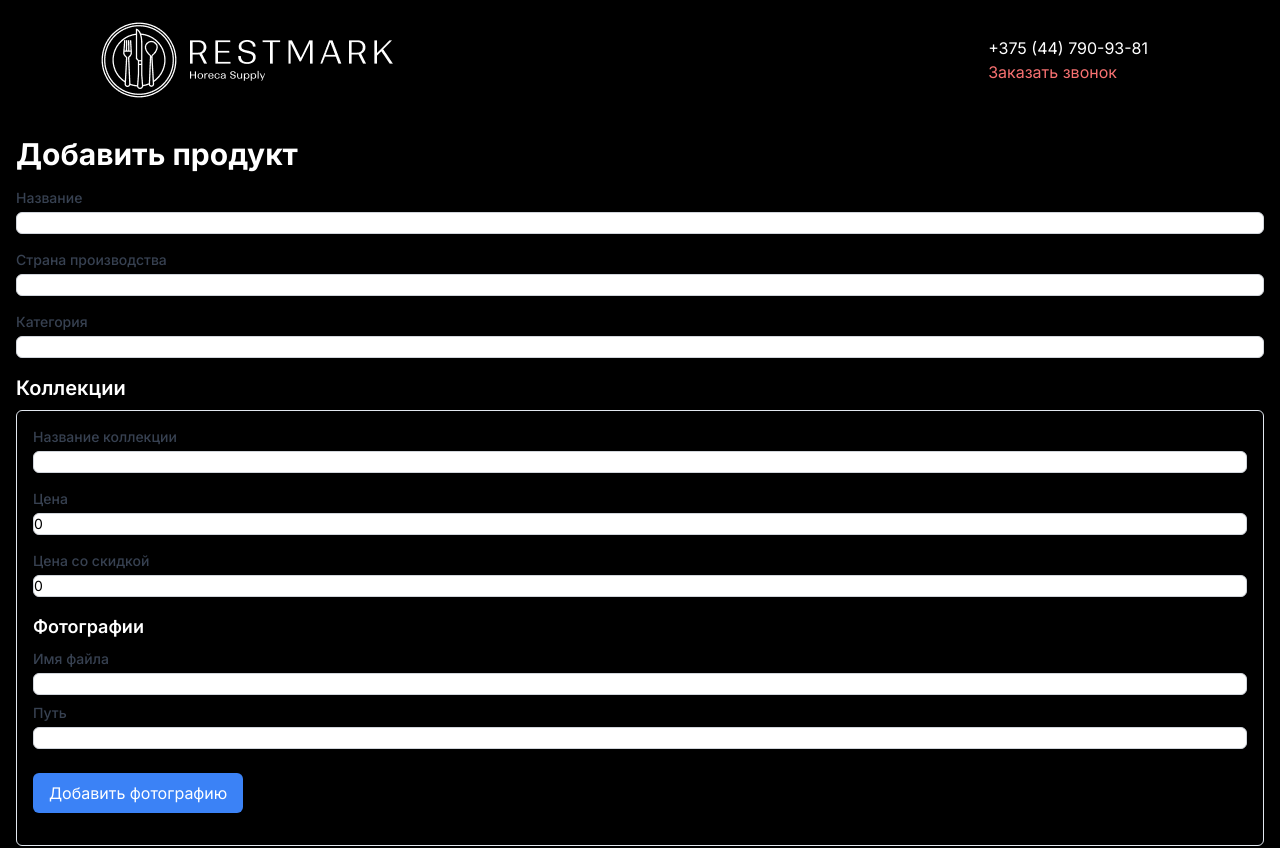
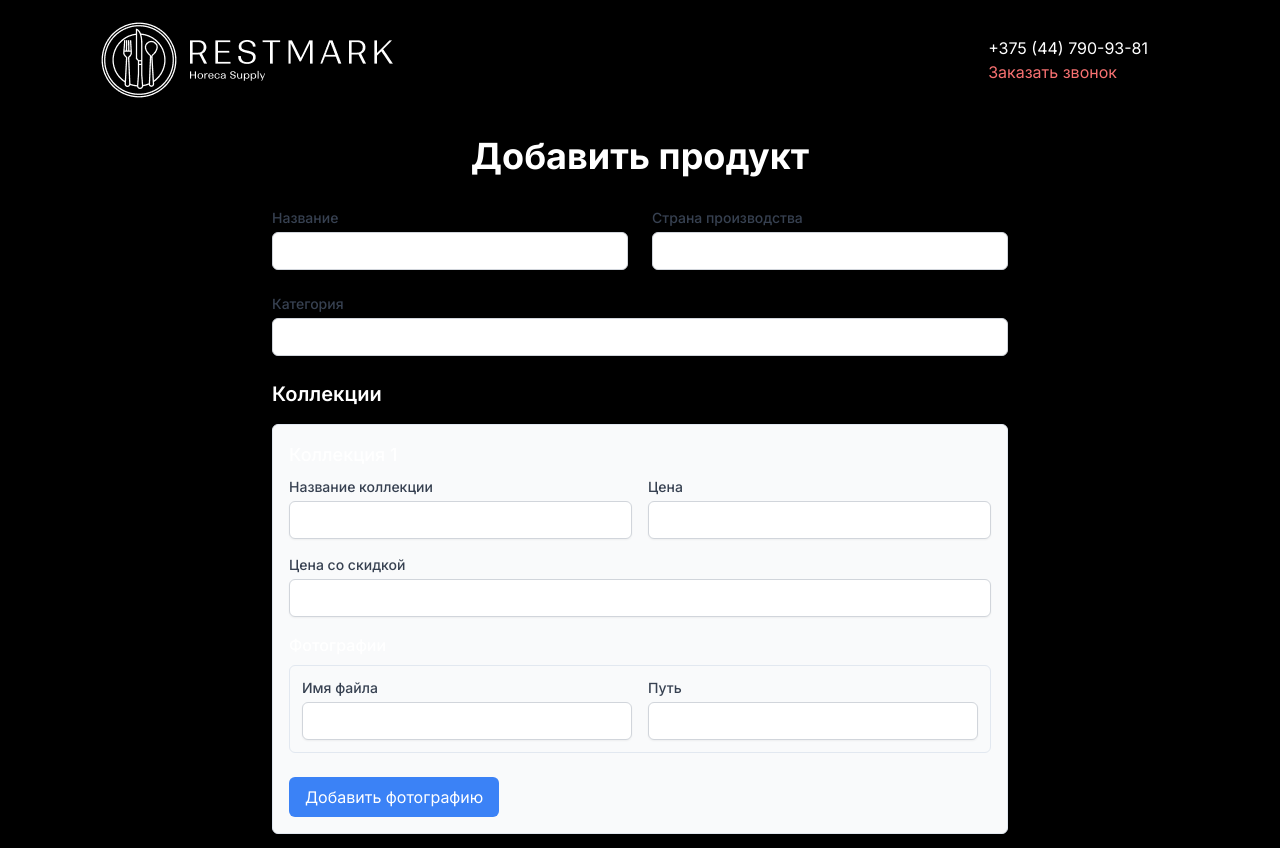
Before and after one commit to timofey1704/restmark-www, a Next.js app in the folder frontend/: page /dashboard/add-product in a window 1280 px wide. Shown: the top 848 px of the page. Built offline with nearby package versions, Linux system fonts and the light colour scheme; no server answers; a web font is replaced by a local one.

Commit message:
RM-29 Admin - edit page fix

```diff
--- a/frontend/app/dashboard/add-product/page.tsx
+++ b/frontend/app/dashboard/add-product/page.tsx
@@ -17,6 +17,8 @@ const AddProductPage = () => {
       photos: [{ filename: '', path: '' }],
     },
   ])
+  const [isLoading, setIsLoading] = useState(false)
+  const [successMessage, setSuccessMessage] = useState('')
 
   const handleCollectionChange = (
     index: number,
@@ -61,6 +63,8 @@ const AddProductPage = () => {
 
   const handleSubmit = async (e: React.FormEvent) => {
     e.preventDefault()
+    setIsLoading(true)
+    setSuccessMessage('')
     try {
       await axios.post(`${API_URL}/products/create`, {
         title,
@@ -68,18 +72,42 @@ const AddProductPage = () => {
         category,
         collections,
       })
-      alert('Product added successfully')
+      setSuccessMessage('Product added successfully')
+
+      // Reset form
+      setTitle('')
+      setCountryProd('')
+      setCategory('')
+      setCollections([
+        {
+          name: '',
+          price: 0,
+          discount_price: 0,
+          photos: [{ filename: '', path: '' }],
+        },
+      ])
     } catch (error) {
       console.error('Error adding product:', error)
       alert('Failed to add product')
+    } finally {
+      setIsLoading(false)
     }
   }
 
   return (
-    <div className="container mx-auto p-4">
-      <h1 className="text-3xl font-bold mb-4">Добавить продукт</h1>
-      <form onSubmit={handleSubmit}>
-        <div className="mb-4">
+    <div className="container mx-auto p-4 max-w-3xl">
+      <h1 className="text-4xl font-bold mb-8 text-center">Добавить продукт</h1>
+      {successMessage && (
+        <div
+          className="bg-green-100 border border-green-400 text-green-700 px-4 py-3 rounded relative mb-4"
+          role="alert"
+        >
+          <span className="block sm:inline">{successMessage}</span>
+        </div>
+      )}
+      <form onSubmit={handleSubmit} className="space-y-6">
+        <div className="grid grid-cols-1 md:grid-cols-2 gap-6">
+          <div>
             <label
               htmlFor="title"
               className="block text-sm font-medium text-gray-700"
@@ -91,11 +119,11 @@ const AddProductPage = () => {
               id="title"
               value={title}
               onChange={(e) => setTitle(e.target.value)}
-            className="mt-1 block w-full border border-gray-300 text-black rounded-md shadow-sm focus:ring-indigo-500 focus:border-indigo-500 sm:text-sm"
+              className="mt-1 block w-full border border-gray-300 rounded-md shadow-sm py-2 px-3 focus:outline-none focus:ring-indigo-500 focus:border-indigo-500 sm:text-sm"
               required
             />
           </div>
-        <div className="mb-4">
+          <div>
             <label
               htmlFor="country_prod"
               className="block text-sm font-medium text-gray-700"
@@ -107,11 +135,12 @@ const AddProductPage = () => {
               id="country_prod"
               value={countryProd}
               onChange={(e) => setCountryProd(e.target.value)}
-            className="mt-1 block w-full border border-gray-300 text-black rounded-md shadow-sm focus:ring-indigo-500 focus:border-indigo-500 sm:text-sm"
+              className="mt-1 block w-full border border-gray-300 rounded-md shadow-sm py-2 px-3 focus:outline-none focus:ring-indigo-500 focus:border-indigo-500 sm:text-sm"
               required
             />
           </div>
-        <div className="mb-4">
+        </div>
+        <div>
           <label
             htmlFor="category"
             className="block text-sm font-medium text-gray-700"
@@ -123,15 +152,22 @@ const AddProductPage = () => {
             id="category"
             value={category}
             onChange={(e) => setCategory(e.target.value)}
-            className="mt-1 block w-full border border-gray-300 text-black rounded-md shadow-sm focus:ring-indigo-500 focus:border-indigo-500 sm:text-sm"
+            className="mt-1 block w-full border border-gray-300 rounded-md shadow-sm py-2 px-3 focus:outline-none focus:ring-indigo-500 focus:border-indigo-500 sm:text-sm"
             required
           />
         </div>
-        <div className="mb-4">
-          <h2 className="text-xl font-semibold mb-2">Коллекции</h2>
+        <div>
+          <h2 className="text-xl font-semibold mb-4">Коллекции</h2>
           {collections.map((collection, colIndex) => (
-            <div key={colIndex} className="mb-4 border p-4 rounded-md">
-              <div className="mb-4">
+            <div
+              key={colIndex}
+              className="mb-6 border p-4 rounded-md bg-gray-50"
+            >
+              <h3 className="text-lg font-medium mb-2">
+                Коллекция {colIndex + 1}
+              </h3>
+              <div className="grid grid-cols-1 md:grid-cols-2 gap-4">
+                <div>
                   <label
                     htmlFor={`collection_name_${colIndex}`}
                     className="block text-sm font-medium text-gray-700"
@@ -145,11 +181,11 @@ const AddProductPage = () => {
                     onChange={(e) =>
                       handleCollectionChange(colIndex, 'name', e.target.value)
                     }
-                  className="mt-1 block w-full border border-gray-300 text-black rounded-md shadow-sm focus:ring-indigo-500 focus:border-indigo-500 sm:text-sm"
+                    className="mt-1 block w-full border border-gray-300 rounded-md shadow-sm py-2 px-3 focus:outline-none focus:ring-indigo-500 focus:border-indigo-500 sm:text-sm"
                     required
                   />
                 </div>
-              <div className="mb-4">
+                <div>
                   <label
                     htmlFor={`collection_price_${colIndex}`}
                     className="block text-sm font-medium text-gray-700"
@@ -163,11 +199,12 @@ const AddProductPage = () => {
                     onChange={(e) =>
                       handleCollectionChange(colIndex, 'price', +e.target.value)
                     }
-                  className="mt-1 block w-full border border-gray-300 text-black rounded-md shadow-sm focus:ring-indigo-500 focus:border-indigo-500 sm:text-sm"
+                    className="mt-1 block w-full border border-gray-300 rounded-md shadow-sm py-2 px-3 focus:outline-none focus:ring-indigo-500 focus:border-indigo-500 sm:text-sm"
                     required
                   />
                 </div>
-              <div className="mb-4">
+              </div>
+              <div className="mt-4">
                 <label
                   htmlFor={`collection_discount_price_${colIndex}`}
                   className="block text-sm font-medium text-gray-700"
@@ -185,14 +222,15 @@ const AddProductPage = () => {
                       +e.target.value
                     )
                   }
-                  className="mt-1 block w-full border border-gray-300 text-black rounded-md shadow-sm focus:ring-indigo-500 focus:border-indigo-500 sm:text-sm"
+                  className="mt-1 block w-full border border-gray-300 rounded-md shadow-sm py-2 px-3 focus:outline-none focus:ring-indigo-500 focus:border-indigo-500 sm:text-sm"
                 />
               </div>
-              <div className="mb-4">
-                <h3 className="text-lg font-semibold mb-2">Фотографии</h3>
+              <div className="mt-4">
+                <h4 className="text-md font-medium mb-2">Фотографии</h4>
                 {collection.photos.map((photo, photoIndex) => (
-                  <div key={photoIndex} className="mb-4">
-                    <div className="mb-2">
+                  <div key={photoIndex} className="mb-4 p-3 border rounded-md">
+                    <div className="grid grid-cols-1 md:grid-cols-2 gap-4">
+                      <div>
                         <label
                           htmlFor={`photo_filename_${colIndex}_${photoIndex}`}
                           className="block text-sm font-medium text-gray-700"
@@ -211,7 +249,7 @@ const AddProductPage = () => {
                               e.target.value
                             )
                           }
-                        className="mt-1 block w-full border border-gray-300 text-black rounded-md shadow-sm focus:ring-indigo-500 focus:border-indigo-500 sm:text-sm"
+                          className="mt-1 block w-full border border-gray-300 rounded-md shadow-sm py-2 px-3 focus:outline-none focus:ring-indigo-500 focus:border-indigo-500 sm:text-sm"
                         />
                       </div>
                       <div>
@@ -233,15 +271,16 @@ const AddProductPage = () => {
                               e.target.value
                             )
                           }
-                        className="mt-1 block w-full border border-gray-300 text-black rounded-md shadow-sm focus:ring-indigo-500 focus:border-indigo-500 sm:text-sm"
+                          className="mt-1 block w-full border border-gray-300 rounded-md shadow-sm py-2 px-3 focus:outline-none focus:ring-indigo-500 focus:border-indigo-500 sm:text-sm"
                         />
+                      </div>
                     </div>
                   </div>
                 ))}
                 <button
                   type="button"
                   onClick={() => addPhoto(colIndex)}
-                  className="mt-2 px-4 py-2 bg-blue-500 text-white  rounded-md hover:bg-blue-600"
+                  className="mt-2 px-4 py-2 bg-blue-500 text-white rounded-md hover:bg-blue-600 transition-colors"
                 >
                   Добавить фотографию
                 </button>
@@ -251,17 +290,22 @@ const AddProductPage = () => {
           <button
             type="button"
             onClick={addCollection}
-            className="mt-2 px-4 py-2 bg-green-500 text-white rounded-md hover:bg-green-600"
+            className="mt-4 px-4 py-2 bg-green-500 text-white rounded-md hover:bg-green-600 transition-colors"
           >
             Добавить коллекцию
           </button>
         </div>
+        <div>
           <button
             type="submit"
-          className="px-4 py-2 bg-indigo-500 text-white rounded-md hover:bg-indigo-600"
+            disabled={isLoading}
+            className={`w-full px-4 py-2 ${
+              isLoading ? 'bg-gray-400' : 'bg-indigo-500 hover:bg-indigo-600'
+            } text-white rounded-md transition-colors`}
           >
-          Сохранить продукт
+            {isLoading ? 'Сохранение...' : 'Сохранить продукт'}
           </button>
+        </div>
       </form>
     </div>
   )
--- a/frontend/app/dashboard/edit-product/page.tsx
+++ b/frontend/app/dashboard/edit-product/page.tsx
@@ -13,7 +13,7 @@ const EditProductPage = () => {
   useEffect(() => {
     const fetchProducts = async () => {
       try {
-        const response = await axios.get('http://localhost:4000/api/products')
+        const response = await axios.get('http://localhost:4000/api/items')
         setProducts(response.data)
       } catch (error) {
         console.error('Error fetching products:', error)
@@ -64,7 +64,12 @@ const EditProductPage = () => {
     if (!selectedProduct) return
 
     try {
-      await axios.put(`/api/products/${selectedProduct.id}`, selectedProduct)
+      const API_URL =
+        process.env.NEXT_PUBLIC_API_URL || 'http://localhost:4000/api'
+      await axios.put(
+        `${API_URL}/products/${selectedProduct.id}`,
+        selectedProduct
+      )
       setProducts(
         products.map((product) =>
           product.id === selectedProduct.id ? selectedProduct : product
@@ -92,7 +97,7 @@ const EditProductPage = () => {
               onClick={() => handleSelectProduct(product)}
             >
               <div className="flex justify-between">
-                <div className="text-lg font-medium text-black">
+                <div className="text-lg font-medium text-white">
                   Продукт - {product.title}
                 </div>
                 <FaEdit />
```
Also changed, not shown: 1 other file (tests, documents, lock files or other folders). Lines whose indentation alone changed are shown as unchanged.
